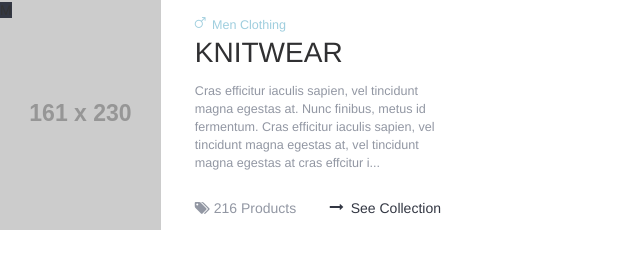
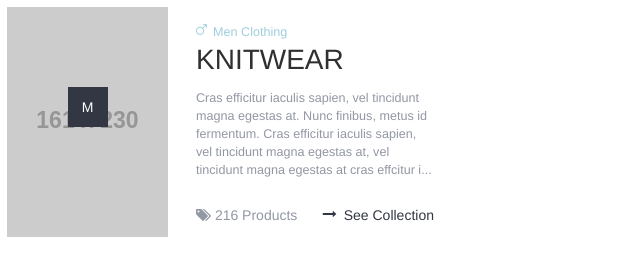
Before and after one commit to lybstore/eccom-ui, a website: page index.html at #!/store/mens in a window 1280 px wide. Shown: the whole page, without its empty margins (0-640 px from the left). Drawn offline with nearby package versions, Linux system fonts and the light colour scheme; placeholder pictures from the web are drawn by us.

Commit message:
components prototype

```diff
--- a/app/styles/sass/_widgets.scss
+++ b/app/styles/sass/_widgets.scss
@@ -1,20 +1,26 @@
 .Store-Widget {
 	max-width: 440px;
 	width: 100%;
-	padding: 0;
+	padding: 0.5em;
 	margin-left: 0;
+	overflow: hidden;
 
 	& .widget-img {
 		background-repeat: no-repeat;
+		background-size: 100%;
 		width: 100%;
 		height: 100%;
 		min-height: 230px;
 		min-width: 161px;
-		span {
+		float: left;
+		div {
 			background-color: $palatteDarkerGrey;
 			width: 40px;
 			height: 40px;
+			margin: 80px auto;
 			text-align: center;
+			padding: 0.7em 0;
+			color: $palatteWhite;
 		}
 	}
 
--- a/app/views/store/mens.html
+++ b/app/views/store/mens.html
@@ -1,9 +1,9 @@
 <section class="Store-Widget container">
 	<article class="row">
 			<div class="col-sm-3 col-md-3">
-				<div class="widget-img" style="background-image: url('http://placehold.it/161x230')">
-					<span>M</span>
-				</div>
+				<figure class="widget-img" style="background-image: url('http://placehold.it/161x230')">
+					<div>M</div>
+				</figure>
 			</div>
 
 			<div class="col-xs-12 col-sm-7 col-sm-push-2 widget-content">
```
Also changed, not shown: app/styles/css/main.css, 1 other file.
